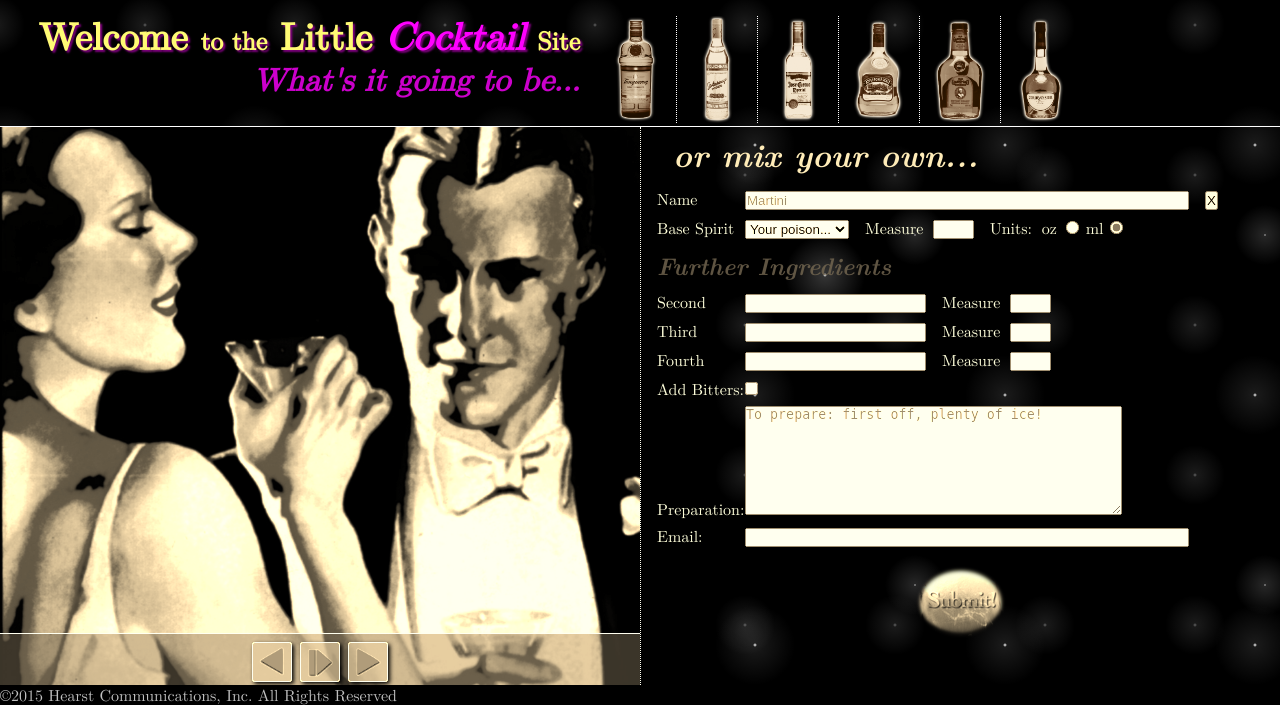
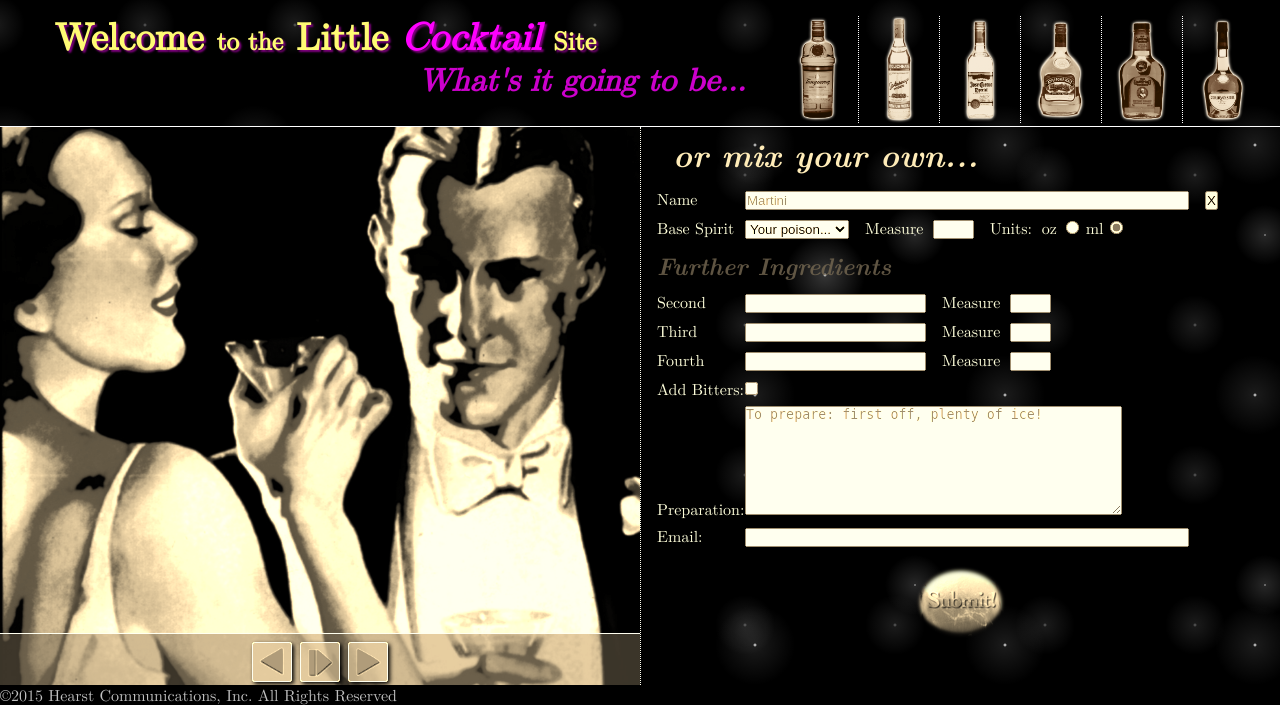
Before and after one commit to knavesmireBoy/cocktail, a PHP site: page / in a window 1280 px wide. Shown: the top 705 px of the page. Run offline with PHP 8.4, Linux system fonts and the light colour scheme.

Commit message:
fixed flex, slideshow not working

```diff
--- a/css/home.css
+++ b/css/home.css
@@ -24,6 +24,16 @@ a {
 header {
 	display: flex;
 	border-bottom: solid 1px white;
+    justify-content: space-between;
+}
+
+header > * {
+	flex: 2 1 0;
+	margin: 0 1em;
+}
+
+header section {
+    flex: 3 1 0;
 }
 main {
 	display: flex;
@@ -84,10 +94,7 @@ h1 span {
 i, cite, b, footer, footer a {
 	color: #c0c0c0;
 }
-header ul {
-	flex: 0 0 auto;
-	margin: 0 1em;
-}
+
 h1 em {
 	color: magenta;
 }
```
